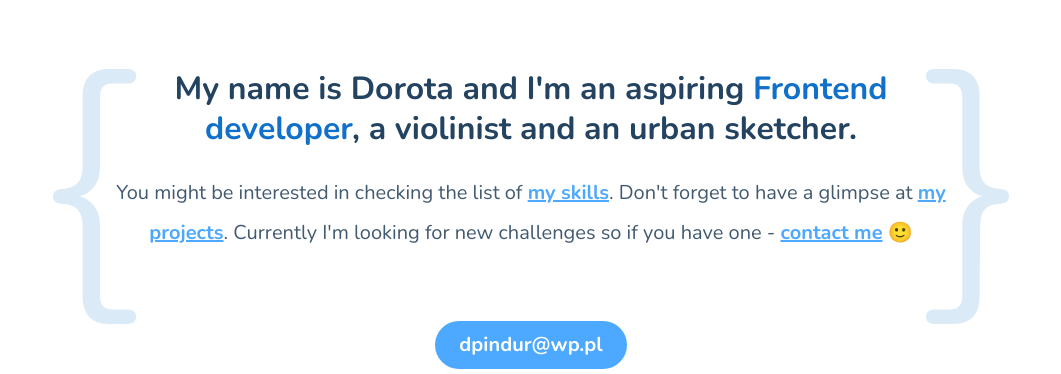
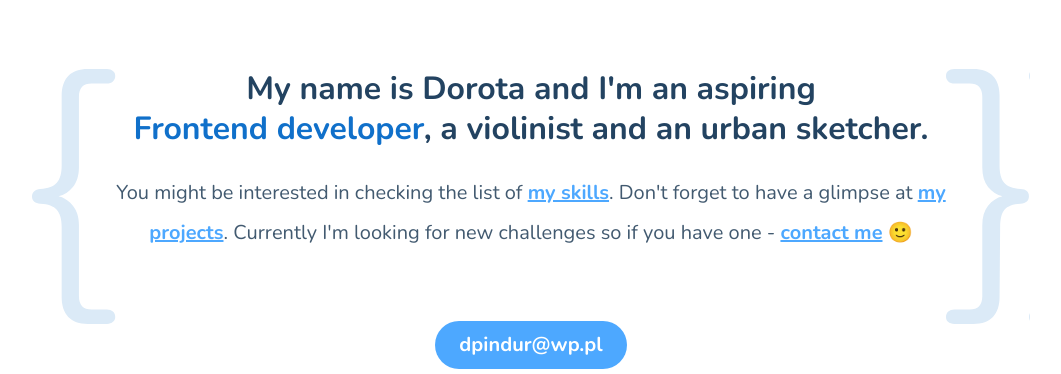
Before and after one commit to dorotapindur/dorotapindur.github.io, a website built with webpack: page src/pages/index.html in a window 1280 px wide. Shown: the part 311-685 px from the top of the page, without its empty margins (109-1170 px from the left). Built offline with nearby package versions, Linux system fonts and the light colour scheme; no server answers.

Commit message:
change: accollades as ::before and ::after, nowrap in hero__highlight

```diff
--- a/src/pages/index.html
+++ b/src/pages/index.html
@@ -27,11 +27,7 @@
               <img class="hero__emoji" alt="" src="../assets/icons/hand.svg">
             </span>
           </div>
-          <div class="hero__header--container">
             <h1 class="hero__header">My name is Dorota and I'm an aspiring <span class="hero__highlight">Frontend developer</span>, a violinist and an urban sketcher.</h1>
-            <img class="hero__left-accolade" alt="" src="../assets/icons/left-accollade.svg">
-            <img class="hero__right-accolade" alt="" src="../assets/icons/right-accollade.svg">
-          </div>
           <p class="hero__description">You might be interested in checking the list of <a class="internal-link" href="#skills">my skills</a>. Don't forget to have a glimpse at <a class="internal-link" href="#projects">my projects</a>. Currently I'm looking for new challenges so if you have one - <a class="internal-link" href="#contact">contact me</a> 🙂</p>
 
           <a class="email hero__email" href="mailto:dpindur@wp.pl">dpindur@wp.pl</a>
--- a/src/scss/modules/hero.scss
+++ b/src/scss/modules/hero.scss
@@ -77,8 +77,25 @@
       font-size: 32px;
       line-height: 40px;
       color: $header-dark;
-      &--container {
-        position: relative;
+      position: relative;
+      &::before, &::after {
+        width: 84px;
+        height: 255px;
+        content: "";
+        position: absolute;
+        top: 0;
+        display: block;
+        @media screen and (max-width: 1020px) {
+          display: none;
+        }
+      }
+      &::before {
+        background: url('../assets/icons/left-accollade.svg');
+        right: 100%;
+      }
+      &::after {
+        background: url('../assets/icons/right-accollade.svg');
+        left: 100%;
       }
       @media screen and (max-width: 670px) {
         font-size: 26px;
@@ -87,6 +104,7 @@
     }
     &__highlight {
       color: $blue;
+      white-space: nowrap;
     }
     &__description {
       max-width: 830px;
@@ -107,22 +125,4 @@
         margin: 48px 0 0;
       }
     }
-    &__left-accolade {
-      position: absolute;
-      top: 0px;
-      left: -63px;
-      z-index: 0;
-      @media screen and (max-width: 1020px) {
-        display: none;
-      }
-    }
-    &__right-accolade {
-      position: absolute;
-      top: 0px;
-      right: -63px;
-      z-index: 0;
-      @media screen and (max-width: 1020px) {
-        display: none;
-      }
-    }
   }
```
